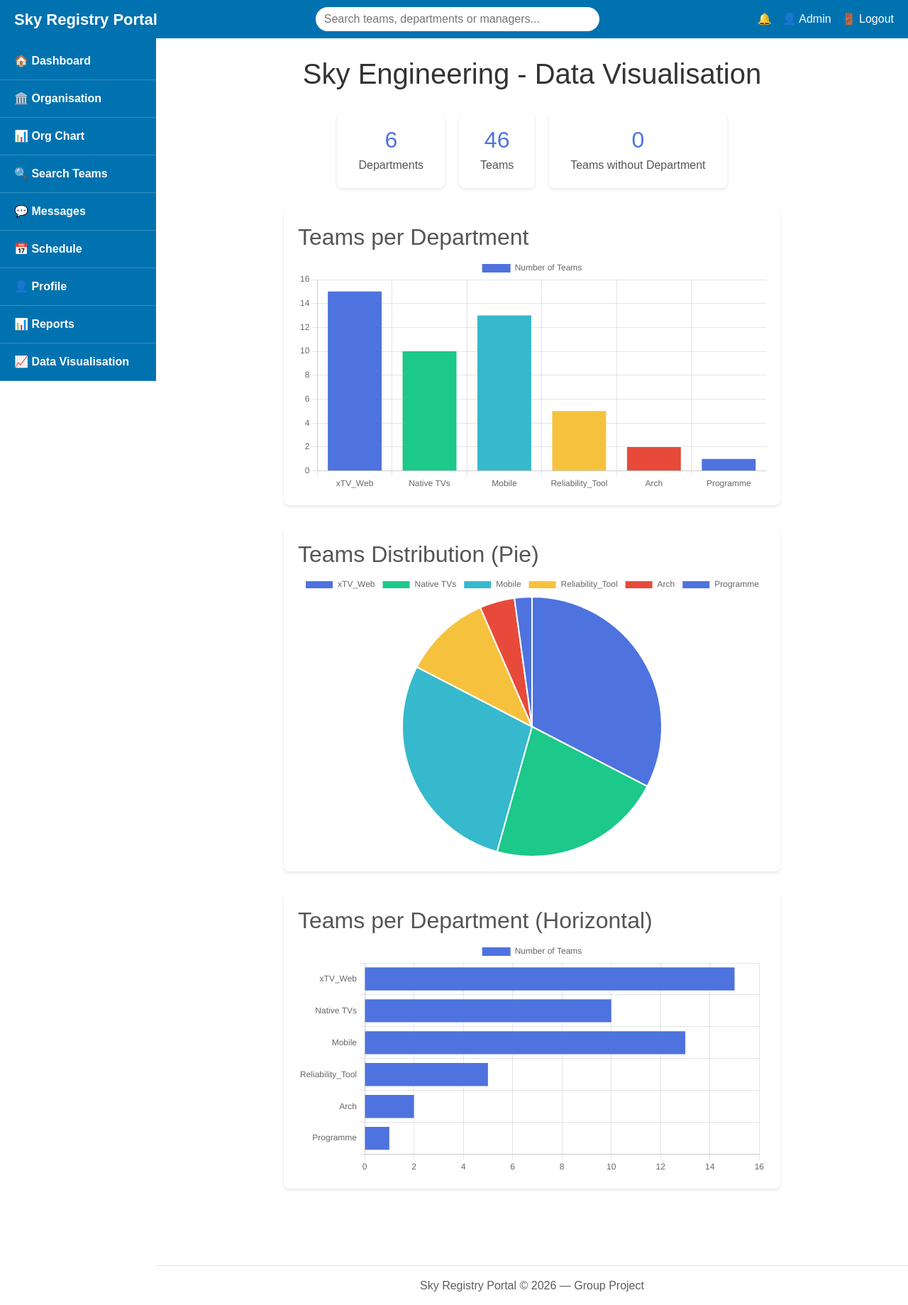
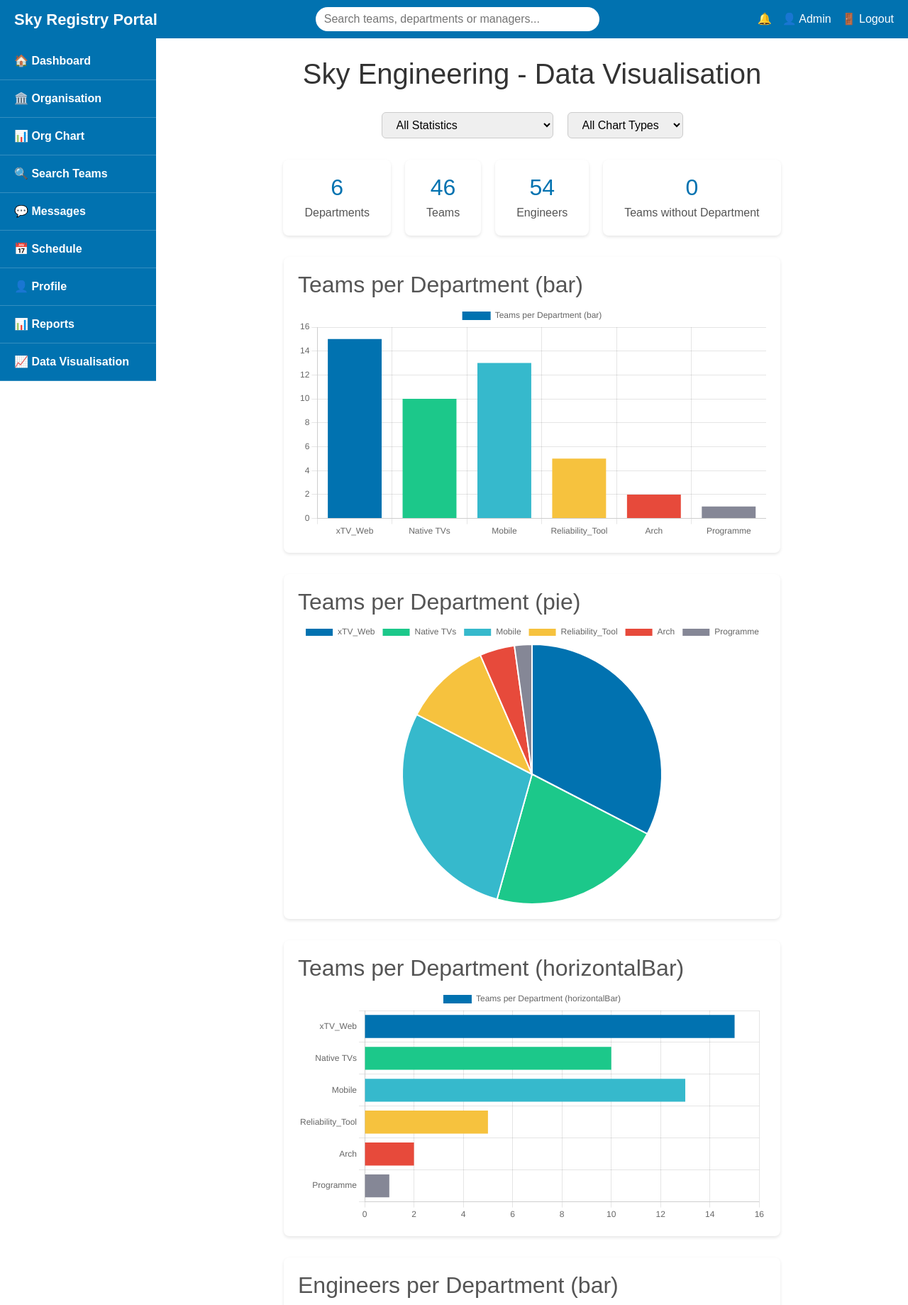
Before and after one commit to youssefbenlamin03-spec/Sky-Registry-Portal, a Django app: page /visualisation/ in a window 1280 px wide. Shown: the top 1839 px of the page at 71% size. Run offline with Django 4.2, Linux system fonts and the light colour scheme; a user stored in the database is signed in; data comes from the database, SQL or seed files in the repository; both versions use the stored data as it was after the commit.

Commit message:
Add filters and engineer stats to visualisation dashboard

```diff
--- a/templates/visualisation/visualisation_overview.html
+++ b/templates/visualisation/visualisation_overview.html
@@ -4,6 +4,19 @@
 <style>
     h1 { color: #333; text-align: center; margin-bottom: 30px; }
     h2 { color: #555; }
+    .filters {
+        display: flex;
+        justify-content: center;
+        gap: 20px;
+        margin-bottom: 30px;
+        flex-wrap: wrap;
+    }
+    .filters select {
+        padding: 8px 16px;
+        border-radius: 6px;
+        border: 1px solid #ccc;
+        font-size: 1em;
+    }
     .chart-container {
         background: white;
         padding: 20px;
@@ -14,10 +27,7 @@
         margin-right: auto;
         margin-bottom: 30px;
     }
-    canvas {
-        width: 100% !important;
-        max-height: 400px;
-    }
+    canvas { width: 100% !important; max-height: 400px; }
     .stats-row {
         display: flex;
         justify-content: center;
@@ -32,13 +42,30 @@
         box-shadow: 0 2px 4px rgba(0,0,0,0.1);
         text-align: center;
     }
-    .stat-card h3 { margin: 0; font-size: 2em; color: #4e73df; }
+    .stat-card h3 { margin: 0; font-size: 2em; color: #0172B0; }
     .stat-card p { margin: 5px 0 0; color: #555; }
 </style>
 
 <script src="https://cdn.jsdelivr.net/npm/chart.js"></script>
 
 <h1>Sky Engineering - Data Visualisation</h1>
+
+<!-- Filters -->
+<div class="filters">
+    <select id="statSelect">
+        <option value="all" {% if selected_stat == 'all' %}selected{% endif %}>All Statistics</option>
+        <option value="teams_dept" {% if selected_stat == 'teams_dept' %}selected{% endif %}>Teams per Department</option>
+        <option value="engineers_dept" {% if selected_stat == 'engineers_dept' %}selected{% endif %}>Engineers per Department</option>
+        <option value="engineers_team" {% if selected_stat == 'engineers_team' %}selected{% endif %}>Engineers per Team</option>
+    </select>
+
+    <select id="chartSelect">
+        <option value="all" {% if selected_chart == 'all' %}selected{% endif %}>All Chart Types</option>
+        <option value="bar" {% if selected_chart == 'bar' %}selected{% endif %}>Bar Chart</option>
+        <option value="pie" {% if selected_chart == 'pie' %}selected{% endif %}>Pie Chart</option>
+        <option value="horizontalBar" {% if selected_chart == 'horizontalBar' %}selected{% endif %}>Horizontal Bar</option>
+    </select>
+</div>
 
 <!-- Summary stats -->
 <div class="stats-row">
@@ -51,69 +78,80 @@
         <p>Teams</p>
     </div>
     <div class="stat-card">
+        <h3>{{ total_engineers }}</h3>
+        <p>Engineers</p>
+    </div>
+    <div class="stat-card">
         <h3>{{ teams_no_dept }}</h3>
         <p>Teams without Department</p>
     </div>
 </div>
 
-<!-- Chart 1 -->
-<div class="chart-container">
-    <h2>Teams per Department</h2>
-    <canvas id="teamsChart"></canvas>
-</div>
-
-<!-- Chart 2 -->
-<div class="chart-container">
-    <h2>Teams Distribution (Pie)</h2>
-    <canvas id="teamsPieChart"></canvas>
-</div>
-
-<!-- Chart 3 -->
-<div class="chart-container">
-    <h2>Teams per Department (Horizontal)</h2>
-    <canvas id="teamsHorizontalChart"></canvas>
-</div>
+<!-- Charts -->
+<div id="chartsContainer"></div>
 
 <script>
-    // Chart 1 - Teams per Department (bar)
-    new Chart(document.getElementById('teamsChart'), {
-        type: 'bar',
+const deptNames = {{ dept_names|safe }};
+const teamNames = {{ team_names|safe }};
+const deptTeamCounts = {{ dept_team_counts|safe }};
+const deptEngineerCounts = {{ dept_engineer_counts|safe }};
+const teamEngineerCounts = {{ team_engineer_counts|safe }};
+const colors = ['#0172B0','#1cc88a','#36b9cc','#f6c23e','#e74a3b','#858796','#5a5c69','#4e73df','#ff6384','#36a2eb'];
+
+const chartInstances = {};
+
+function makeChart(id, type, labels, data, label) {
+    const container = document.getElementById('chartsContainer');
+    const div = document.createElement('div');
+    div.className = 'chart-container';
+    div.id = 'container_' + id;
+    div.innerHTML = '<h2>' + label + '</h2><canvas id="' + id + '"></canvas>';
+    container.appendChild(div);
+
+    const el = document.getElementById(id);
+    chartInstances[id] = new Chart(el, {
+        type: type === 'horizontalBar' ? 'bar' : type,
         data: {
-            labels: {{ dept_names|safe }},
-            datasets: [{
-                label: 'Number of Teams',
-                data: {{ dept_team_counts|safe }},
-                backgroundColor: ['#4e73df', '#1cc88a', '#36b9cc', '#f6c23e', '#e74a3b'],
-            }]
-        }
+            labels: labels,
+            datasets: [{ label: label, data: data, backgroundColor: colors }]
+        },
+        options: type === 'horizontalBar' ? { indexAxis: 'y' } : {}
     });
+}
 
-    // Chart 2 - Teams Distribution (pie)
-    new Chart(document.getElementById('teamsPieChart'), {
-        type: 'pie',
-        data: {
-            labels: {{ dept_names|safe }},
-            datasets: [{
-                data: {{ dept_team_counts|safe }},
-                backgroundColor: ['#4e73df', '#1cc88a', '#36b9cc', '#f6c23e', '#e74a3b'],
-            }]
-        }
+function renderCharts() {
+    const stat = document.getElementById('statSelect').value;
+    const chartType = document.getElementById('chartSelect').value;
+
+    // Clear existing charts
+    Object.values(chartInstances).forEach(c => c.destroy());
+    document.getElementById('chartsContainer').innerHTML = '';
+
+    const stats = {
+        teams_dept: { labels: deptNames, data: deptTeamCounts, name: 'Teams per Department' },
+        engineers_dept: { labels: deptNames, data: deptEngineerCounts, name: 'Engineers per Department' },
+        engineers_team: { labels: teamNames, data: teamEngineerCounts, name: 'Engineers per Team' },
+    };
+
+    const chartTypes = ['bar', 'pie', 'horizontalBar'];
+
+    const statsToShow = stat === 'all' ? Object.keys(stats) : [stat];
+    const typesToShow = chartType === 'all' ? chartTypes : [chartType];
+
+    let i = 0;
+    statsToShow.forEach(s => {
+        typesToShow.forEach(t => {
+            const id = 'chart_' + i++;
+            const label = stats[s].name + ' (' + t + ')';
+            makeChart(id, t, stats[s].labels, stats[s].data, label);
+        });
     });
+}
 
-    // Chart 3 - Teams per Department (horizontal bar)
-    new Chart(document.getElementById('teamsHorizontalChart'), {
-        type: 'bar',
-        data: {
-            labels: {{ dept_names|safe }},
-            datasets: [{
-                label: 'Number of Teams',
-                data: {{ dept_team_counts|safe }},
-                backgroundColor: '#4e73df',
-            }]
-        },
-        options: {
-            indexAxis: 'y',
-        }
-    });
+document.getElementById('statSelect').addEventListener('change', renderCharts);
+document.getElementById('chartSelect').addEventListener('change', renderCharts);
+
+renderCharts();
 </script>
+
 {% endblock %}
--- a/visualisation/templates/visualisation/dashboard.html
+++ b/visualisation/templates/visualisation/dashboard.html
@@ -4,6 +4,19 @@
 <style>
     h1 { color: #333; text-align: center; margin-bottom: 30px; }
     h2 { color: #555; }
+    .filters {
+        display: flex;
+        justify-content: center;
+        gap: 20px;
+        margin-bottom: 30px;
+        flex-wrap: wrap;
+    }
+    .filters select {
+        padding: 8px 16px;
+        border-radius: 6px;
+        border: 1px solid #ccc;
+        font-size: 1em;
+    }
     .chart-container {
         background: white;
         padding: 20px;
@@ -14,10 +27,7 @@
         margin-right: auto;
         margin-bottom: 30px;
     }
-    canvas {
-        width: 100% !important;
-        max-height: 400px;
-    }
+    canvas { width: 100% !important; max-height: 400px; }
     .stats-row {
         display: flex;
         justify-content: center;
@@ -32,13 +42,30 @@
         box-shadow: 0 2px 4px rgba(0,0,0,0.1);
         text-align: center;
     }
-    .stat-card h3 { margin: 0; font-size: 2em; color: #4e73df; }
+    .stat-card h3 { margin: 0; font-size: 2em; color: #0172B0; }
     .stat-card p { margin: 5px 0 0; color: #555; }
 </style>
 
 <script src="https://cdn.jsdelivr.net/npm/chart.js"></script>
 
 <h1>Sky Engineering - Data Visualisation</h1>
+
+<!-- Filters -->
+<form method="GET" class="filters">
+    <select name="stat" onchange="this.form.submit()">
+        <option value="all" {% if selected_stat == 'all' %}selected{% endif %}>All Statistics</option>
+        <option value="teams_dept" {% if selected_stat == 'teams_dept' %}selected{% endif %}>Teams per Department</option>
+        <option value="engineers_dept" {% if selected_stat == 'engineers_dept' %}selected{% endif %}>Engineers per Department</option>
+        <option value="engineers_team" {% if selected_stat == 'engineers_team' %}selected{% endif %}>Engineers per Team</option>
+    </select>
+
+    <select name="chart_type" onchange="this.form.submit()">
+        <option value="all" {% if selected_chart == 'all' %}selected{% endif %}>All Chart Types</option>
+        <option value="bar" {% if selected_chart == 'bar' %}selected{% endif %}>Bar Chart</option>
+        <option value="pie" {% if selected_chart == 'pie' %}selected{% endif %}>Pie Chart</option>
+        <option value="horizontalBar" {% if selected_chart == 'horizontalBar' %}selected{% endif %}>Horizontal Bar</option>
+    </select>
+</form>
 
 <!-- Summary stats -->
 <div class="stats-row">
@@ -51,69 +78,111 @@
         <p>Teams</p>
     </div>
     <div class="stat-card">
+        <h3>{{ total_engineers }}</h3>
+        <p>Engineers</p>
+    </div>
+    <div class="stat-card">
         <h3>{{ teams_no_dept }}</h3>
         <p>Teams without Department</p>
     </div>
 </div>
 
-<!-- Chart 1 -->
-<div class="chart-container">
-    <h2>Teams per Department</h2>
-    <canvas id="teamsChart"></canvas>
-</div>
+<!-- Teams per Department charts -->
+{% if selected_stat == 'all' or selected_stat == 'teams_dept' %}
+    {% if selected_chart == 'all' or selected_chart == 'bar' %}
+    <div class="chart-container">
+        <h2>Teams per Department (Bar)</h2>
+        <canvas id="chart1"></canvas>
+    </div>
+    {% endif %}
+    {% if selected_chart == 'all' or selected_chart == 'pie' %}
+    <div class="chart-container">
+        <h2>Teams per Department (Pie)</h2>
+        <canvas id="chart2"></canvas>
+    </div>
+    {% endif %}
+    {% if selected_chart == 'all' or selected_chart == 'horizontalBar' %}
+    <div class="chart-container">
+        <h2>Teams per Department (Horizontal)</h2>
+        <canvas id="chart3"></canvas>
+    </div>
+    {% endif %}
+{% endif %}
 
-<!-- Chart 2 -->
-<div class="chart-container">
-    <h2>Teams Distribution (Pie)</h2>
-    <canvas id="teamsPieChart"></canvas>
-</div>
+<!-- Engineers per Department charts -->
+{% if selected_stat == 'all' or selected_stat == 'engineers_dept' %}
+    {% if selected_chart == 'all' or selected_chart == 'bar' %}
+    <div class="chart-container">
+        <h2>Engineers per Department (Bar)</h2>
+        <canvas id="chart4"></canvas>
+    </div>
+    {% endif %}
+    {% if selected_chart == 'all' or selected_chart == 'pie' %}
+    <div class="chart-container">
+        <h2>Engineers per Department (Pie)</h2>
+        <canvas id="chart5"></canvas>
+    </div>
+    {% endif %}
+    {% if selected_chart == 'all' or selected_chart == 'horizontalBar' %}
+    <div class="chart-container">
+        <h2>Engineers per Department (Horizontal)</h2>
+        <canvas id="chart6"></canvas>
+    </div>
+    {% endif %}
+{% endif %}
 
-<!-- Chart 3 -->
-<div class="chart-container">
-    <h2>Teams per Department (Horizontal)</h2>
-    <canvas id="teamsHorizontalChart"></canvas>
-</div>
+<!-- Engineers per Team charts -->
+{% if selected_stat == 'all' or selected_stat == 'engineers_team' %}
+    {% if selected_chart == 'all' or selected_chart == 'bar' %}
+    <div class="chart-container">
+        <h2>Engineers per Team (Bar)</h2>
+        <canvas id="chart7"></canvas>
+    </div>
+    {% endif %}
+    {% if selected_chart == 'all' or selected_chart == 'pie' %}
+    <div class="chart-container">
+        <h2>Engineers per Team (Pie)</h2>
+        <canvas id="chart8"></canvas>
+    </div>
+    {% endif %}
+    {% if selected_chart == 'all' or selected_chart == 'horizontalBar' %}
+    <div class="chart-container">
+        <h2>Engineers per Team (Horizontal)</h2>
+        <canvas id="chart9"></canvas>
+    </div>
+    {% endif %}
+{% endif %}
 
 <script>
-    // Chart 1 - Teams per Department (bar)
-    new Chart(document.getElementById('teamsChart'), {
-        type: 'bar',
+const deptNames = {{ dept_names|safe }};
+const teamNames = {{ team_names|safe }};
+const deptTeamCounts = {{ dept_team_counts|safe }};
+const deptEngineerCounts = {{ dept_engineer_counts|safe }};
+const teamEngineerCounts = {{ team_engineer_counts|safe }};
+const colors = ['#0172B0','#1cc88a','#36b9cc','#f6c23e','#e74a3b','#858796','#5a5c69','#4e73df','#ff6384','#36a2eb'];
+
+function makeChart(id, type, labels, data, label) {
+    const el = document.getElementById(id);
+    if (!el) return;
+    new Chart(el, {
+        type: type === 'horizontalBar' ? 'bar' : type,
         data: {
-            labels: {{ dept_names|safe }},
-            datasets: [{
-                label: 'Number of Teams',
-                data: {{ dept_team_counts|safe }},
-                backgroundColor: ['#4e73df', '#1cc88a', '#36b9cc', '#f6c23e', '#e74a3b'],
-            }]
-        }
+            labels: labels,
+            datasets: [{ label: label, data: data, backgroundColor: colors }]
+        },
+        options: type === 'horizontalBar' ? { indexAxis: 'y' } : {}
     });
+}
 
-    // Chart 2 - Teams Distribution (pie)
-    new Chart(document.getElementById('teamsPieChart'), {
-        type: 'pie',
-        data: {
-            labels: {{ dept_names|safe }},
-            datasets: [{
-                data: {{ dept_team_counts|safe }},
-                backgroundColor: ['#4e73df', '#1cc88a', '#36b9cc', '#f6c23e', '#e74a3b'],
-            }]
-        }
-    });
+makeChart('chart1', 'bar', deptNames, deptTeamCounts, 'Teams');
+makeChart('chart2', 'pie', deptNames, deptTeamCounts, 'Teams');
+makeChart('chart3', 'horizontalBar', deptNames, deptTeamCounts, 'Teams');
+makeChart('chart4', 'bar', deptNames, deptEngineerCounts, 'Engineers');
+makeChart('chart5', 'pie', deptNames, deptEngineerCounts, 'Engineers');
+makeChart('chart6', 'horizontalBar', deptNames, deptEngineerCounts, 'Engineers');
+makeChart('chart7', 'bar', teamNames, teamEngineerCounts, 'Engineers');
+makeChart('chart8', 'pie', teamNames, teamEngineerCounts, 'Engineers');
+makeChart('chart9', 'horizontalBar', teamNames, teamEngineerCounts, 'Engineers');
+</script>
 
-    // Chart 3 - Teams per Department (horizontal bar)
-    new Chart(document.getElementById('teamsHorizontalChart'), {
-        type: 'bar',
-        data: {
-            labels: {{ dept_names|safe }},
-            datasets: [{
-                label: 'Number of Teams',
-                data: {{ dept_team_counts|safe }},
-                backgroundColor: '#4e73df',
-            }]
-        },
-        options: {
-            indexAxis: 'y',
-        }
-    });
-</script>
 {% endblock %}
--- a/visualisation/views.py
+++ b/visualisation/views.py
@@ -1,27 +1,38 @@
 from django.shortcuts import render
 from django.contrib.auth.decorators import login_required
-from organisation.models import Department, Team
+from organisation.models import Department, Team, Engineer
 import json
 
 @login_required
 def dashboard(request):
-    # Equipos por departamento
+    # Departaments and teams
     departments = Department.objects.all()
     dept_names = [d.departmentName for d in departments]
     dept_team_counts = [Team.objects.filter(department=d).count() for d in departments]
 
-    # Equipos sin departamento
-    teams_no_dept = Team.objects.filter(department__isnull=True).count()
+    # Engineers per department
+    dept_engineer_counts = [Engineer.objects.filter(department=d).count() for d in departments]
+
+    # Engineers per team
+    teams = Team.objects.all()
+    team_names = [t.teamName for t in teams]
+    team_engineer_counts = [Engineer.objects.filter(team=t).count() for t in teams]
 
     # Total stats
     total_teams = Team.objects.count()
     total_departments = Department.objects.count()
+    total_engineers = Engineer.objects.count()
+    teams_no_dept = Team.objects.filter(department__isnull=True).count()
 
     context = {
         'dept_names': json.dumps(dept_names),
+        'team_names': json.dumps(team_names),
         'dept_team_counts': json.dumps(dept_team_counts),
+        'dept_engineer_counts': json.dumps(dept_engineer_counts),
+        'team_engineer_counts': json.dumps(team_engineer_counts),
         'total_teams': total_teams,
         'total_departments': total_departments,
+        'total_engineers': total_engineers,
         'teams_no_dept': teams_no_dept,
     }
-    return render(request, 'visualisation/dashboard.html', context)
+    return render(request, 'visualisation/visualisation_overview.html', context)
```
Also changed, not shown: database.sqlite.
